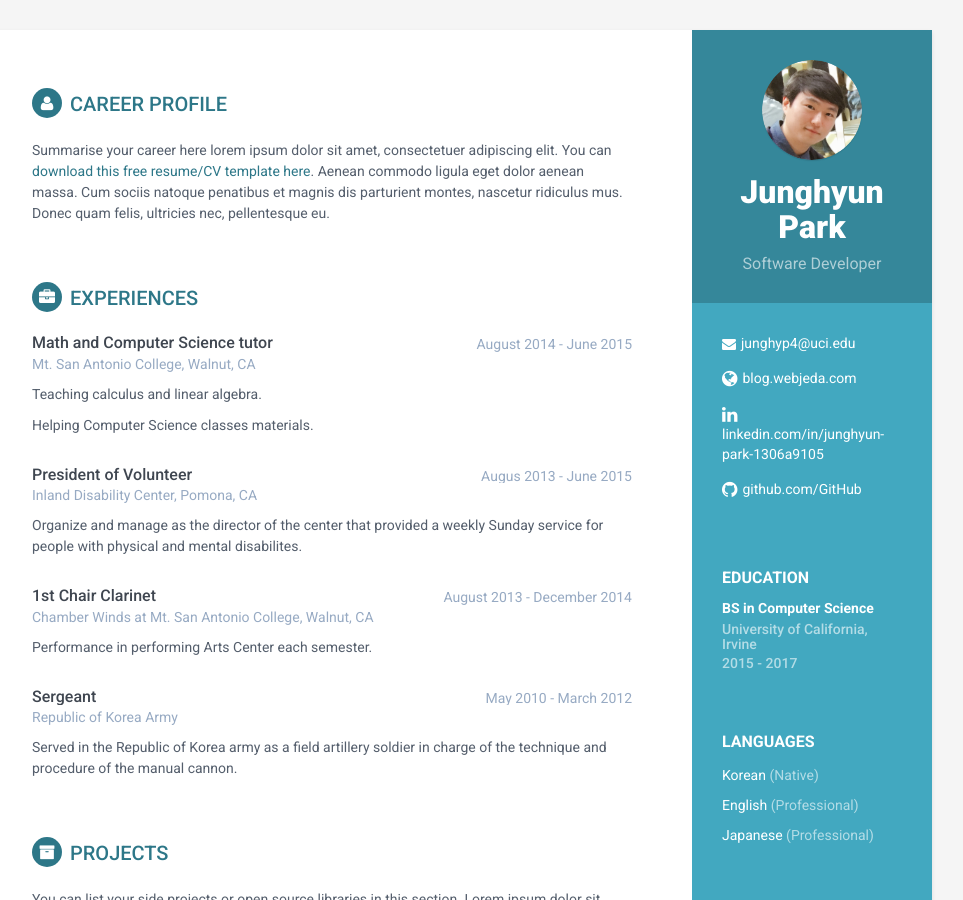
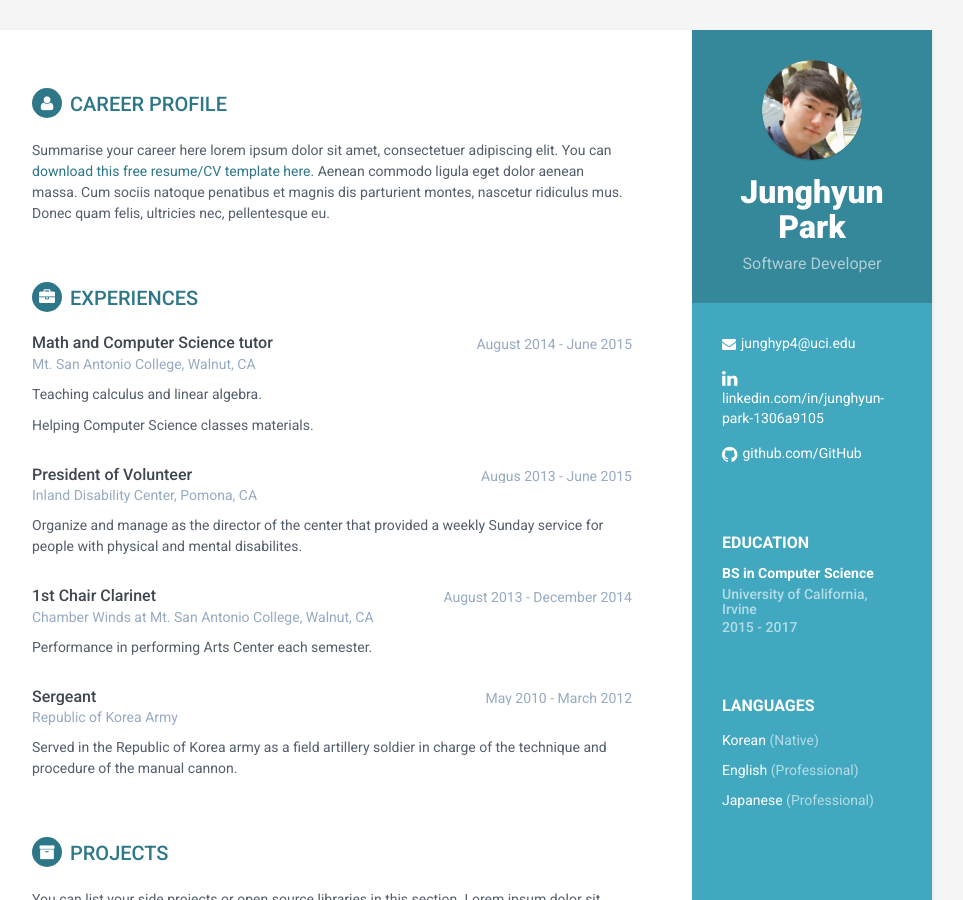
Before and after one commit to sean-park/sean-park.github.com, a Jekyll site: the page built from index.html, in a window 1280 px wide and 900 px high. Shown: the whole window, without its empty margins (188-1151 px from the left). Built offline with Jekyll 4.4.1, drawn with Linux system fonts in a browser that asks for light colours.

Commit message:
modify minor

```diff
--- a/_config.yml
+++ b/_config.yml
@@ -1,6 +1,6 @@
 
 title: Junghyun Park
-url: 'http://webjeda.com'
+# url: 'http://webjeda.com'
 baseurl: '/sean-park.github.com' #change it according to your repository name
 
 #Profile information
@@ -10,7 +10,7 @@ pic: profile.png  #place a 100x100 picture inside /assets/images/ folder and pro
 
 #sidebar links
 email: junghyp4@uci.edu
-website: blog.webjeda.com #do not add http://
+# website: blog.webjeda.com #do not add http://
 linkedin: junghyun-park-1306a9105
 github: sean-park
 
--- a/_includes/sidebar.html
+++ b/_includes/sidebar.html
@@ -23,11 +23,11 @@
                     <li class="phone"><i class="fa fa-phone"></i><a href="tel:012 345 6789">012 345 6789</a></li>
                     {% endif %} -->
 
-                    {% if site.website %}
+<!--                     {% if site.website %}
                     <li class="website"><i class="fa fa-globe"></i><a href="http://{{site.website}}" target="_blank">{{site.website}}</a></li>
                     {% else %}
                     <li class="website"><i class="fa fa-globe"></i><a href="http://blog.webjeda.com" target="_blank">blog.webjeda.com</a></li>
-                    {% endif %}
+                    {% endif %} -->
 
                     {% if site.linkedin %}
                     <li class="linkedin"><i class="fa fa-linkedin"></i><a href="https://in.linkedin.com/in/{{site.linkedin}}" target="_blank">linkedin.com/in/{{site.linkedin}}</a></li>
```
